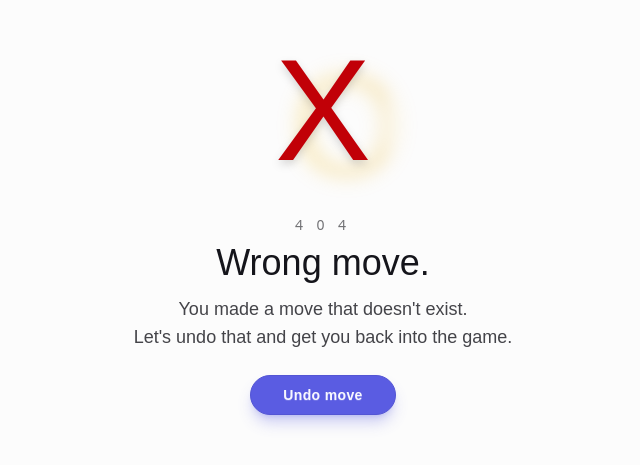
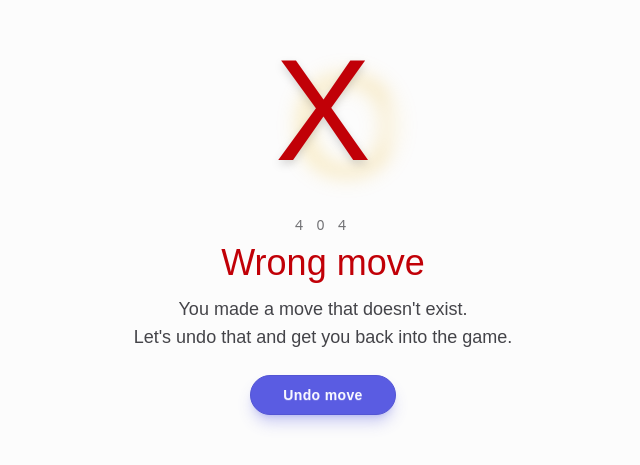
Before and after one commit to MohammedAnasuddin/Twisty-XO, a React (Vite) app: page /1 in a window 1280 px wide. Shown: the part 173-638 px from the top of the page, without its empty margins (317-957 px from the left). Built offline with nearby package versions, Linux system fonts and the light colour scheme.

Commit message:
Change the Path Error Heading Color to red

```diff
--- a/src/pages/error/ui/PathError.jsx
+++ b/src/pages/error/ui/PathError.jsx
@@ -68,8 +68,8 @@ const PathError = () => {
         </p>
 
         {/* Title */}
-        <h1 className="mb-3 text-2xl sm:text-3xl md:text-4xl font-bungee">
-          Wrong move.
+        <h1 className="mb-3 text-2xl text-red-700 sm:text-3xl md:text-4xl font-bungee">
+          Wrong move
         </h1>
 
         {/* Subtitle */}
```
